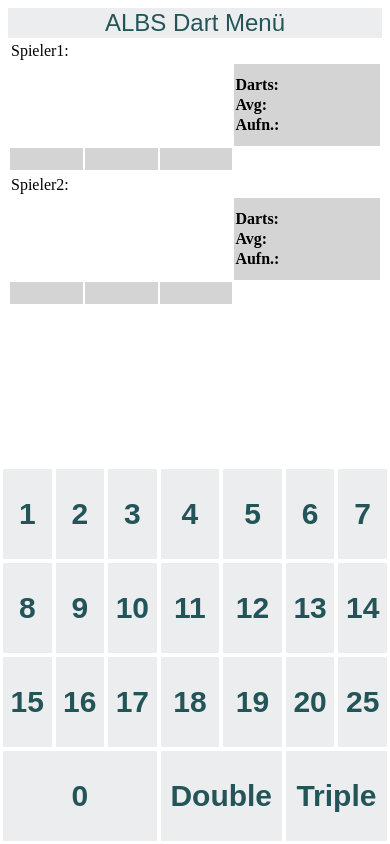
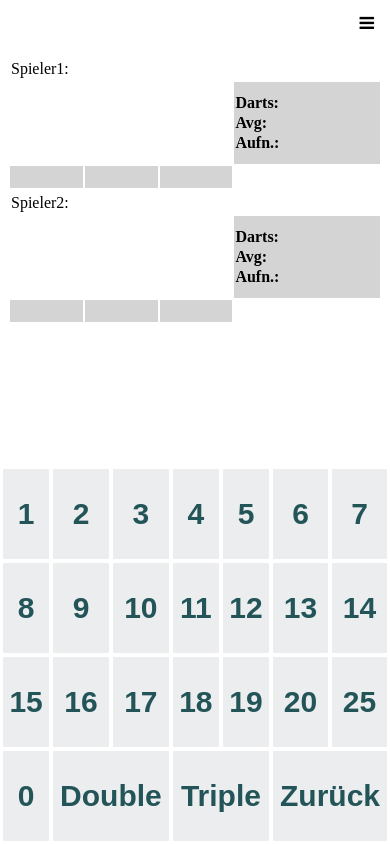
Before and after one commit to mgoetze06/dartdashboard, a Flask app: page / in a window 390 px wide. Run offline with Flask 3, Linux system fonts and the light colour scheme; some libraries are stand-ins or nearby versions.

Commit message:
zurueck button und hamburger menu

```diff
--- a/nativeHTML/static/style.css
+++ b/nativeHTML/static/style.css
@@ -14,11 +14,8 @@
   }
   .menu{
     width: 100%;
-    background: #ecedef;
+    height: 48px;
     border: none;
-    font-size: 24px;
-    color: #235558;
-    cursor: pointer;
   }
 
   .wurf{
@@ -28,6 +25,22 @@
     font-size: 24px;
     font-weight: 200;
   }
+
+  a.icon {
+    background: white;
+    display: block;
+    position: fixed;
+    right: 0;
+    top: 0;
+  }
+  a {
+    color: black;
+    padding: 14px 16px;
+    text-decoration: none;
+    font-size: 17px;
+    display: block;
+  }
+
 
   .inputbox{
     max-width: 80px;
@@ -119,7 +132,7 @@
 
 /* Modal Content */
 .modal-content {
-  background-color: #fefefe;
+  background-color: #ecedef;
   margin: auto;
   padding: 20px;
   border: 1px solid #888;
@@ -128,10 +141,13 @@
 
 /* The Close Button */
 .close {
-  color: #aaaaaa;
+  color: #4b3737;
+  width: 48px;
+  height: 48px;
   float: right;
-  font-size: 48;
-  font-weight: bold;
+  font-size: 92;
+  font-weight: 1200;
+  text-align: center;
 }
 
 .close:hover,
--- a/nativeHTML/templates/index.html
+++ b/nativeHTML/templates/index.html
@@ -4,20 +4,28 @@
     <meta name="viewport" content="width=device-width, initial-scale=1.0, maximum-scale=1.0, user-scalable=0">
     <title>albs-dart</title>
     <link rel="stylesheet" type="text/css" href="/static/style.css">
+    <link rel="stylesheet" href="https://cdnjs.cloudflare.com/ajax/libs/font-awesome/4.7.0/css/font-awesome.min.css">
     <script src="https://cdnjs.cloudflare.com/ajax/libs/socket.io/4.0.1/socket.io.js" integrity="sha512-q/dWJ3kcmjBLU4Qc47E4A9kTB4m3wuTY7vkFJDTZKjTs8jhyGQnaUrxa0Ytd0ssMZhbNua9hE+E7Qv1j+DyZwA==" crossorigin="anonymous"></script>
   </head>
   <script type="text/javascript" src="/static/script.js"> </script>
 
 <body>
-        <!-- Trigger/Open The Modal -->
-    <button id="myBtn" class="menu" onclick="openModalMenu()">ALBS Dart Menü</button>
+        <!-- Trigger/Open The Modal
+    <button id="myBtn" class="menu" onclick="openModalMenu()">ALBS Dart Menü</button>-->
+    <div class="menu">
+        <a href="javascript:void(0);" class="icon" onclick="openModalMenu()">
+            <i class="fa fa-bars"></i>
+          </a>
+
+    </div>
+
 
     <!-- The Modal -->
     <div id="myModal" class="modal">
 
     <!-- Modal content -->
     <div class="modal-content">
-        <span class="close" onclick="closeModal()">&times;</span>
+        <!-- <span class="close" onclick="closeModal()">&times;</span> -->
         <input type="button" value = "Spiel starten" class="buttonValues"onclick="sendBroadcast()">
         <input type="button" value = "Vollbild Video" class="buttonValues"onclick="location.href='/fullscreen'"><br>
         <input type="button" value = "Letzten Wurf rückgängig" class="buttonValues" onclick="sendZurueck()"><br>
@@ -115,9 +123,10 @@
                   <td><input type="button" class="buttonValues" value="25" onclick="sendWurf(this)" id="bull"  ontouchstart="setColor(this)" ontouchend="releaseColor(this)"></td>
               </tr>
               <tr>
-                  <td colspan="3"><input type="button" class="buttonValues" value="0" id="zero" onclick="sendWurf(this)"  ontouchstart="setColor(this)" ontouchend="releaseColor(this)"></td>
+                  <td colspan="1"><input type="button" class="buttonValues" value="0" id="zero" onclick="sendWurf(this)"  ontouchstart="setColor(this)" ontouchend="releaseColor(this)"></td>
                   <td colspan="2"><input type="button" class="buttonValues" value="Double" onclick="toggleDouble()" id="double"  ontouchstart="setColor(this)" ontouchend="releaseColor(this)"></td>
                   <td colspan="2"><input type="button" class="buttonValues" value="Triple" onclick="toggleTriple()" id="triple"  ontouchstart="setColor(this)" ontouchend="releaseColor(this)"></td>
+                  <td colspan="2"><input type="button" class="buttonValues" value="Zurück" onclick="sendZurueck()" ontouchstart="setColor(this)" ontouchend="releaseColor(this)"></td>
                   <!--<td colspan="2"><input type="button" class="buttonValues" value="Zurück" disabled="true" onclick="sendZurueck()"  ontouchstart="setColor(this)" ontouchend="releaseColor(this)"></td>-->
               </tr>
           </table>
```
Also changed, not shown: nativeHTML/database/darts.db.
